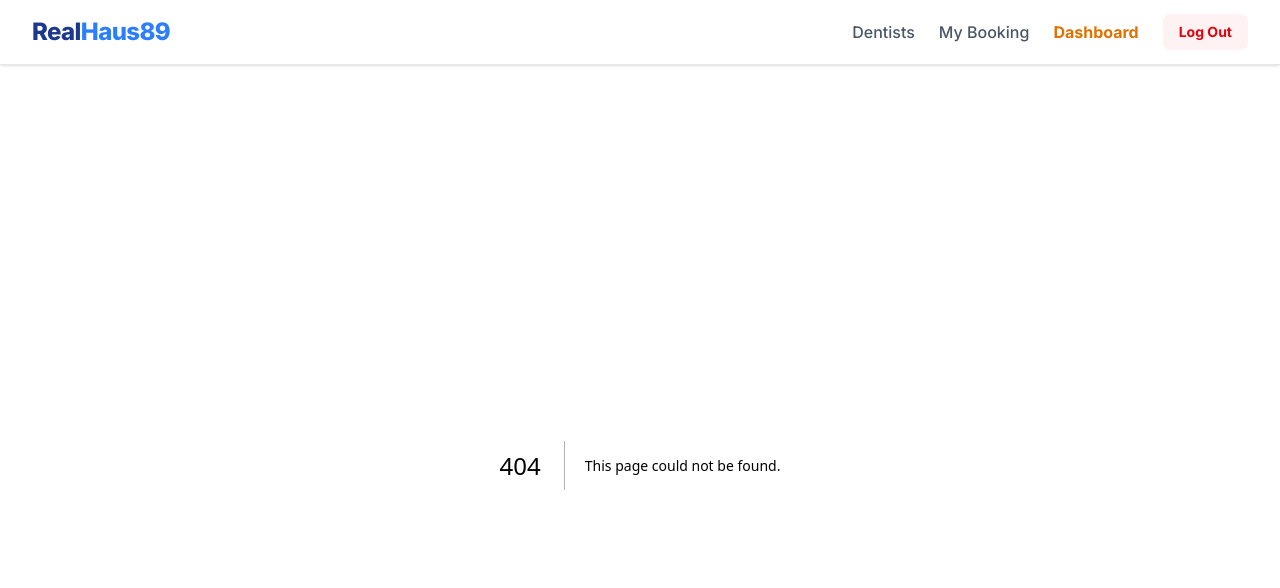
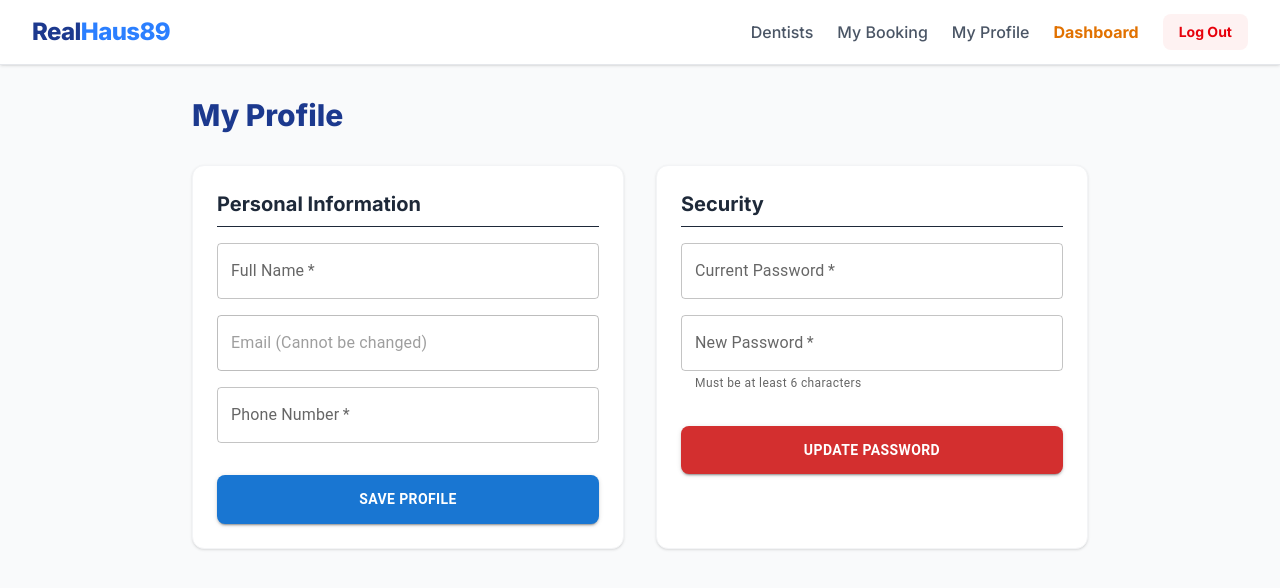
Before and after one commit to 2110503-CEDT68/se-project-fe-68-2-haus89, a Next.js app: page /profile in a window 1280 px wide. Before the commit this address had no page. Shown: the top 588 px of the page. Built offline with nearby package versions, Linux system fonts and the light colour scheme; no server answers; sample sign-in values are in the browser's storage.

Commit message:
--feat. CRUD my profile

```diff
--- /dev/null
+++ b/src/app/profile/page.tsx
@@ -0,0 +1,159 @@
+'use client'
+
+import React, { useEffect, useState } from 'react';
+import { useRouter } from 'next/navigation';
+import { TextField, Button } from '@mui/material';
+import getMyProfile from '../../libs/getMyProfile';
+import updateMyProfile from '../../libs/updateMyProfile';
+import changePassword from '../../libs/changePassword';
+
+export default function ProfilePage() {
+  const router = useRouter();
+  const [loading, setLoading] = useState(true);
+
+  const [profileData, setProfileData] = useState({ name: '', email: '', phone: '' });
+  const [updatingProfile, setUpdatingProfile] = useState(false);
+
+  const [passwordData, setPasswordData] = useState({ currentPassword: '', newPassword: '' });
+  const [updatingPassword, setUpdatingPassword] = useState(false);
+
+  useEffect(() => {
+    const fetchProfile = async () => {
+      try {
+        const token = localStorage.getItem('token');
+        if (!token) {
+          router.push('/login');
+          return;
+        }
+
+        const data = await getMyProfile(token);
+        const user = data.data;
+        setProfileData({
+          name: user.name || '',
+          email: user.email || '',
+          phone: user.phone || '',
+        });
+      } catch (err) {
+        alert('Failed to load profile');
+      } finally {
+        setLoading(false);
+      }
+    };
+    fetchProfile();
+  }, [router]);
+
+  const handleUpdateProfile = async (e: React.FormEvent) => {
+    e.preventDefault();
+    setUpdatingProfile(true);
+    try {
+      const token = localStorage.getItem('token')!;
+      await updateMyProfile(token, profileData);
+      alert('Profile updated successfully! 🎉');
+    } catch (err: any) {
+      alert(err.message || 'Failed to update profile');
+    } finally {
+      setUpdatingProfile(false);
+    }
+  };
+
+  const handleChangePassword = async (e: React.FormEvent) => {
+    e.preventDefault();
+    if (passwordData.newPassword.length < 6) {
+      alert("New password must be at least 6 characters");
+      return;
+    }
+
+    setUpdatingPassword(true);
+    try {
+      const token = localStorage.getItem('token')!;
+      await changePassword(token, passwordData);
+      alert('Password changed successfully! 🔐');
+      setPasswordData({ currentPassword: '', newPassword: '' });
+    } catch (err: any) {
+      alert(err.message || 'Failed to change password');
+    } finally {
+      setUpdatingPassword(false);
+    }
+  };
+
+  if (loading) return <div className="text-center mt-20 text-xl font-bold text-gray-500">Loading Profile...</div>;
+
+  return (
+    <main className="min-h-screen bg-gray-50 p-6 md:p-8">
+      <div className="max-w-4xl mx-auto">
+        <h1 className="text-3xl font-extrabold text-blue-900 mb-8">My Profile</h1>
+
+        <div className="grid grid-cols-1 md:grid-cols-2 gap-8">
+
+          <div className="bg-white p-6 rounded-xl shadow-sm border border-gray-100">
+            <h2 className="text-xl font-bold text-gray-800 mb-4 border-b pb-2">Personal Information</h2>
+            <form onSubmit={handleUpdateProfile} className="flex flex-col gap-4">
+              <TextField
+                label="Full Name"
+                value={profileData.name}
+                onChange={(e) => setProfileData({ ...profileData, name: e.target.value })}
+                required
+                fullWidth
+              />
+              <TextField
+                label="Email (Cannot be changed)"
+                value={profileData.email}
+                disabled
+                fullWidth
+              />
+              <TextField
+                label="Phone Number"
+                value={profileData.phone}
+                onChange={(e) => setProfileData({ ...profileData, phone: e.target.value })}
+                required
+                fullWidth
+              />
+              <Button
+                type="submit"
+                variant="contained"
+                color="primary"
+                disabled={updatingProfile}
+                sx={{ fontWeight: 700, borderRadius: '8px', py: 1.5, mt: 2 }}
+              >
+                {updatingProfile ? 'Saving...' : 'Save Profile'}
+              </Button>
+            </form>
+          </div>
+
+          <div className="bg-white p-6 rounded-xl shadow-sm border border-gray-100">
+            <h2 className="text-xl font-bold text-gray-800 mb-4 border-b pb-2">Security</h2>
+            <form onSubmit={handleChangePassword} className="flex flex-col gap-4">
+              <TextField
+                label="Current Password"
+                type="password"
+                value={passwordData.currentPassword}
+                onChange={(e) => setPasswordData({ ...passwordData, currentPassword: e.target.value })}
+                required
+                fullWidth
+              />
+              <TextField
+                label="New Password"
+                type="password"
+                value={passwordData.newPassword}
+                onChange={(e) => setPasswordData({ ...passwordData, newPassword: e.target.value })}
+                required
+                fullWidth
+                helperText="Must be at least 6 characters"
+              />
+              <Button
+                type="submit"
+                variant="contained"
+                color="error"
+                disabled={updatingPassword}
+                sx={{ fontWeight: 700, borderRadius: '8px', py: 1.5, mt: 2 }}
+              >
+                {updatingPassword ? 'Updating...' : 'Update Password'}
+              </Button>
+            </form>
+          </div>
+
+        </div>
+      </div>
+    </main>
+  );
+}
--- a/src/components/TopMenu.tsx
+++ b/src/components/TopMenu.tsx
@@ -61,6 +61,9 @@ export default function TopMenu() {
                 <Link href="/my-booking" className="text-gray-600 hover:text-blue-600 font-medium transition-colors">
                   My Booking
                 </Link>
+                <Link href="/profile" className="text-gray-600 hover:text-blue-600 font-medium transition-colors">
+                  My Profile
+                </Link>
                 {isAdmin && (
                   <Link href="/admin/dashboard" className="text-amber-600 hover:text-amber-700 font-bold transition-colors">
                     Dashboard
--- /dev/null
+++ b/src/libs/changePassword.ts
@@ -0,0 +1,15 @@
+export default async function changePassword(token: string, data: any) {
+  const response = await fetch(`${process.env.NEXT_PUBLIC_BACKEND_URL}/api/v1/users/me/password`, {
+    method: "PUT",
+    headers: {
+      "Content-Type": "application/json",
+      Authorization: `Bearer ${token}`,
+    },
+    body: JSON.stringify(data),
+  });
+  if (!response.ok) {
+    const err = await response.json();
+    throw new Error(err.message || "Failed to change password");
+  }
+  return await response.json();
+}
--- /dev/null
+++ b/src/libs/getMyProfile.ts
@@ -0,0 +1,13 @@
+export default async function getMyProfile(token: string) {
+  const response = await fetch(`${process.env.NEXT_PUBLIC_BACKEND_URL}/api/v1/users/me/profile`, {
+    method: "GET",
+    headers: {
+      Authorization: `Bearer ${token}`,
+    },
+  });
+  if (!response.ok) {
+    const err = await response.json();
+    throw new Error(err.message || "Failed to fetch profile");
+  }
+  return await response.json();
+}
--- /dev/null
+++ b/src/libs/updateMyProfile.ts
@@ -0,0 +1,15 @@
+export default async function updateMyProfile(token: string, data: any) {
+  const response = await fetch(`${process.env.NEXT_PUBLIC_BACKEND_URL}/api/v1/users/me/profile`, {
+    method: "PUT",
+    headers: {
+      "Content-Type": "application/json",
+      Authorization: `Bearer ${token}`,
+    },
+    body: JSON.stringify(data),
+  });
+  if (!response.ok) {
+    const err = await response.json();
+    throw new Error(err.message || "Failed to update profile");
+  }
+  return await response.json();
+}
```
